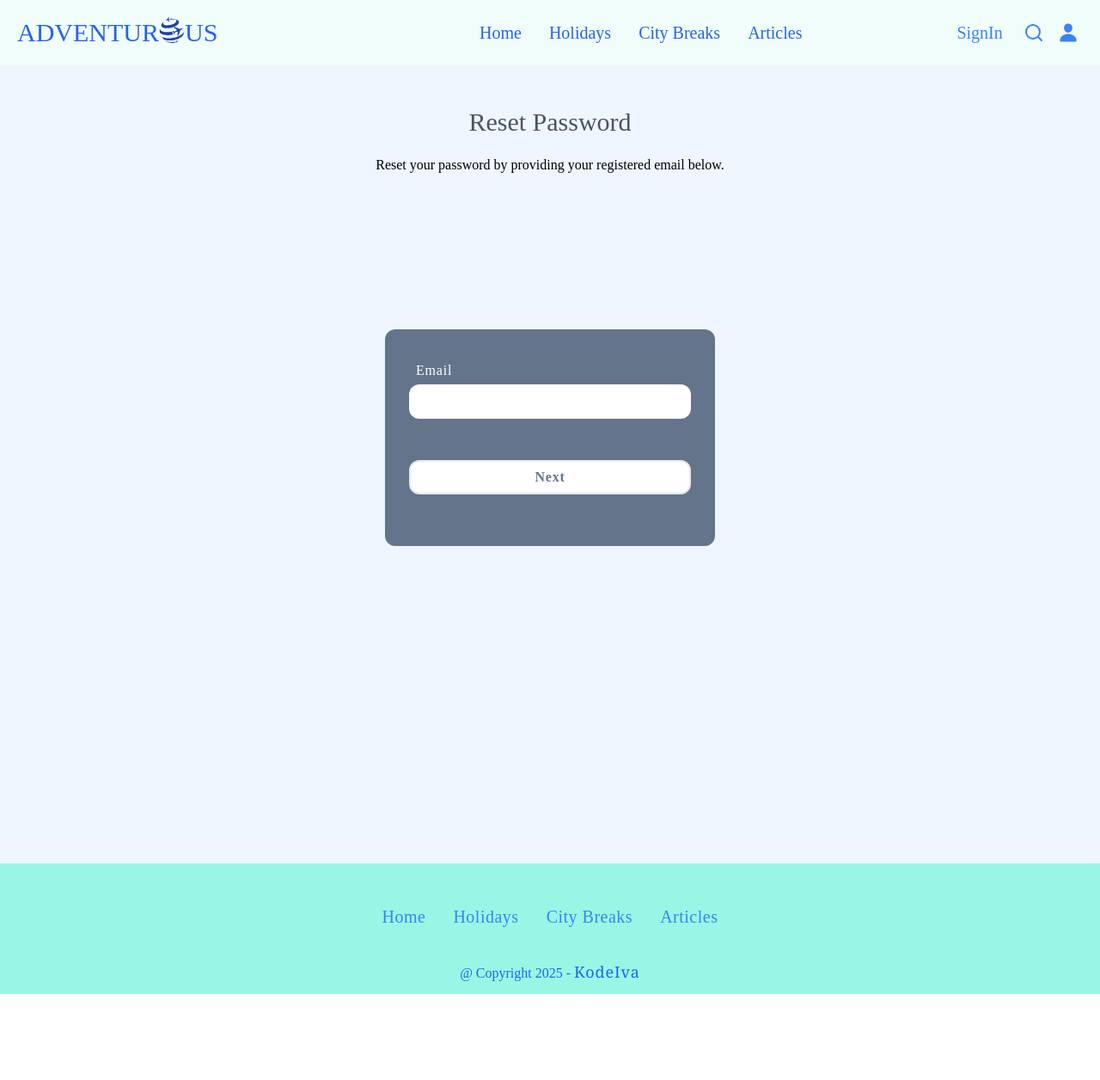
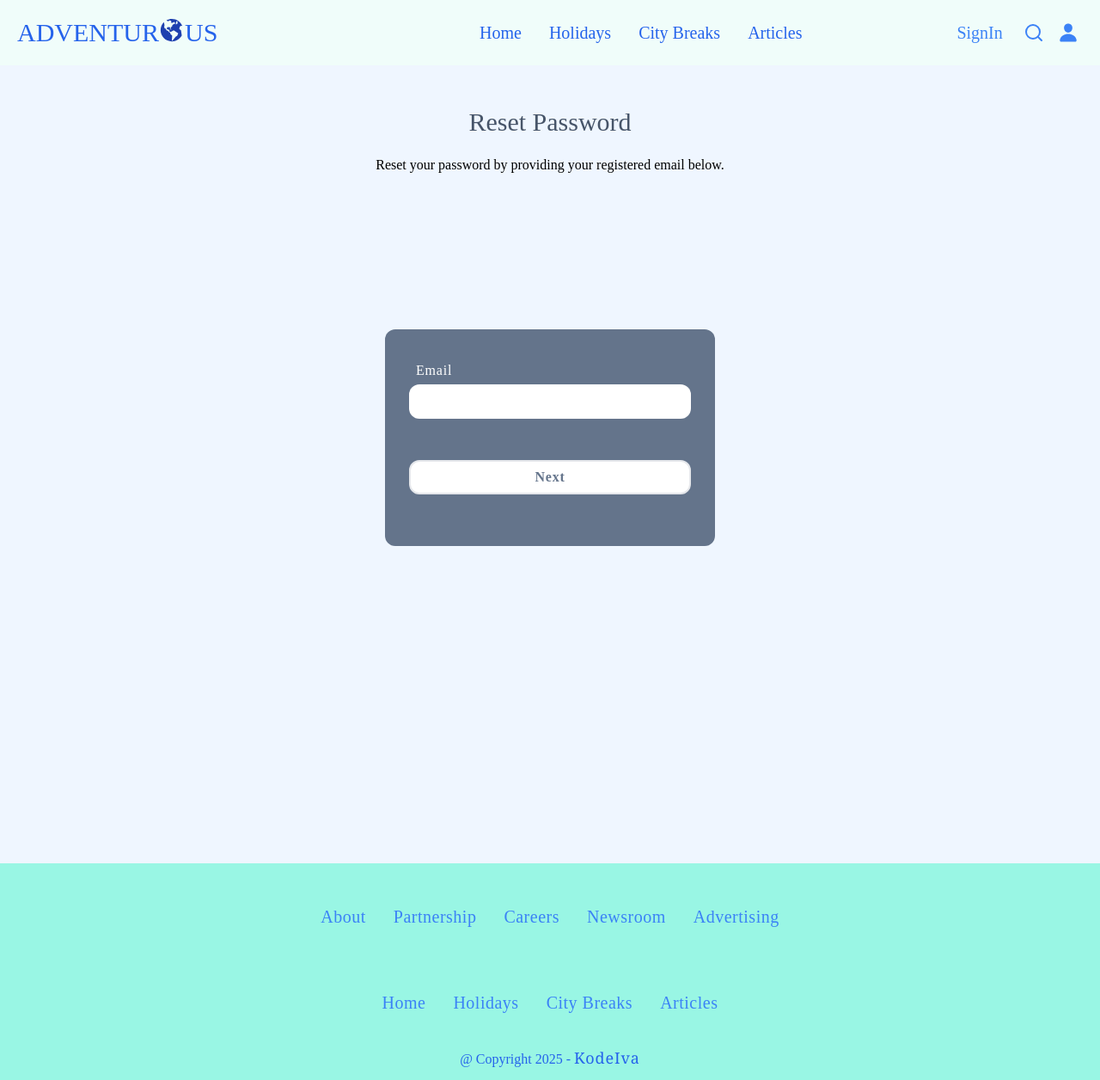
Before and after one commit to KodeIva/adventurous, a React (Create React App) app: page /reset_password in a window 1280 px wide. Shown: the whole page at 86% size. Before the commit the page ends 1156 px from the top, so only its background shows below. Built offline with nearby package versions, Linux system fonts and the light colour scheme.

Commit message:
new <ul> with links created in <Footer>

```diff
--- a/src/components/Footer.jsx
+++ b/src/components/Footer.jsx
@@ -4,6 +4,23 @@ import { Link } from 'react-router-dom'
 const Footer = () => {
   return (
     <div className="flex flex-col justify-center text-center w-full h-auto p-3 bg-teal-200" >
+     <ul className="flex flex-row w-full h-auto justify-center text-center p-9 " >
+       <li className='gb-rink-700 text-base xl:text-xl mx-4 text-blue-500 bold tracking-wide hover:text-blue-800 hover:-translate-y-2 transition ease-in-out duration-700'>
+          <Link to="">About</Link>
+       </li>
+       <li className='gb-rink-700 text-base xl:text-xl mx-4 text-blue-500 bold tracking-wide hover:text-blue-800 hover:-translate-y-2 transition ease-in-out duration-700'>
+            <Link to="">Partnership</Link>
+       </li>
+       <li className='gb-rink-700 text-base xl:text-xl mx-4 text-blue-500 bold tracking-wide hover:text-blue-800 hover:-translate-y-2 transition ease-in-out duration-700'>
+            <Link to="/">Careers</Link>
+       </li>
+       <li className='gb-rink-700 text-base xl:text-xl mx-4 text-blue-500 bold tracking-wide hover:text-blue-800 hover:-translate-y-2 transition ease-in-out duration-700'>
+            <Link to="/">Newsroom</Link>
+       </li>
+       <li className='gb-rink-700 text-base xl:text-xl mx-4 text-blue-500 bold tracking-wide hover:text-blue-800 hover:-translate-y-2 transition ease-in-out duration-700'>
+            <Link to="/">Advertising</Link>
+       </li>
+     </ul>
      <ul className="flex flex-row w-full h-auto justify-center text-center p-9 " >
           <li className='gb-rink-700 text-base xl:text-xl mx-4 text-blue-500 bold tracking-wide hover:text-blue-800 hover:-translate-y-2 transition ease-in-out duration-700'>
             <Link to="/">Home</Link>
--- a/src/components/Navbar.js
+++ b/src/components/Navbar.js
@@ -1,6 +1,7 @@
 import {useState} from 'react'
 import { Link }  from 'react-router-dom'
-import {SiYourtraveldottv} from 'react-icons/si'
+//import {SiYourtraveldottv} from 'react-icons/si'
+import { GiEarthAmerica } from "react-icons/gi";
 import { LiaTimesSolid } from "react-icons/lia";
 import { AiOutlineBars } from "react-icons/ai";
 import { IoPerson } from "react-icons/io5";
@@ -17,7 +18,7 @@ const Navbar = () => {
        <Link to="/">
         <span className='flex text-2xl xl:text-3xl p-2 text-blue-600'>
           <span className='text-blue-600'>ADVENTUR</span>
-          <span className='text-blue-800'><SiYourtraveldottv/></span>
+          <span className='text-blue-800'><GiEarthAmerica/></span>
           <span className='text-blue-600'>US</span></span>
        </Link>
       </div>
```
